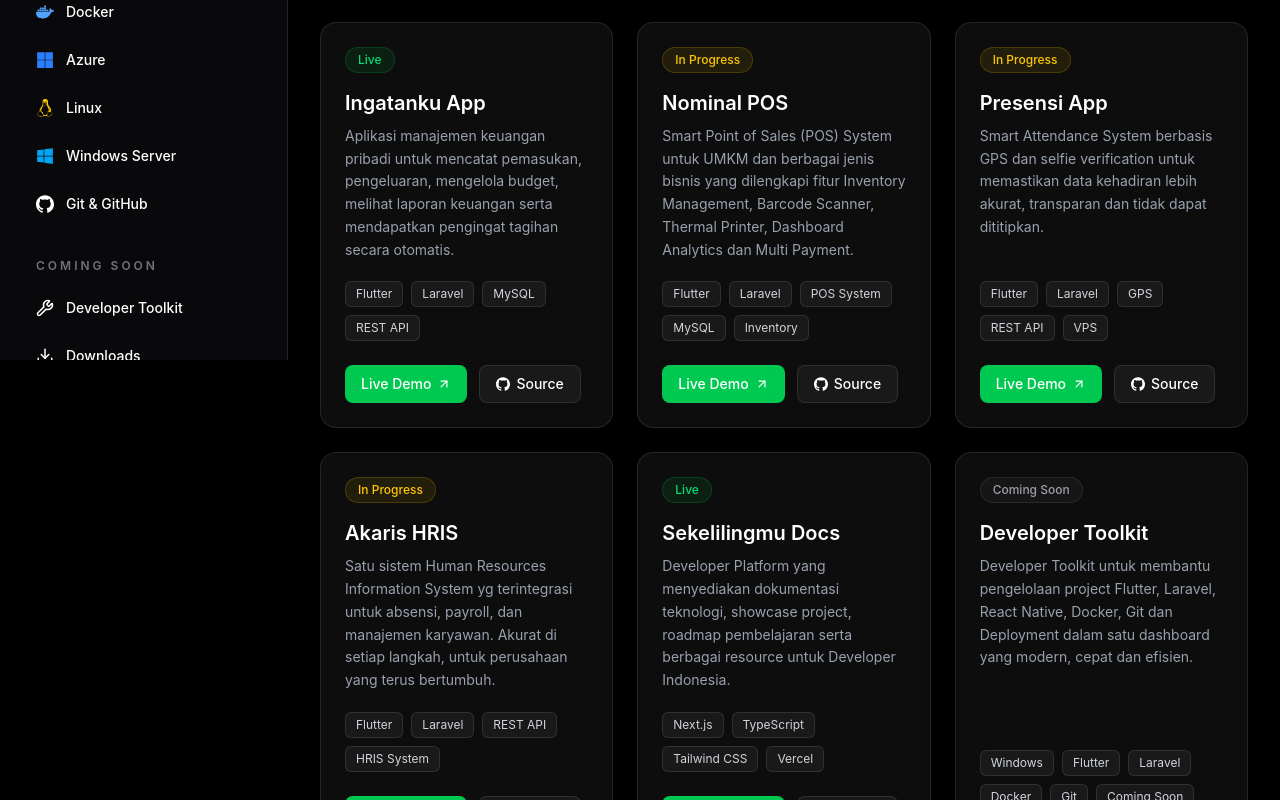
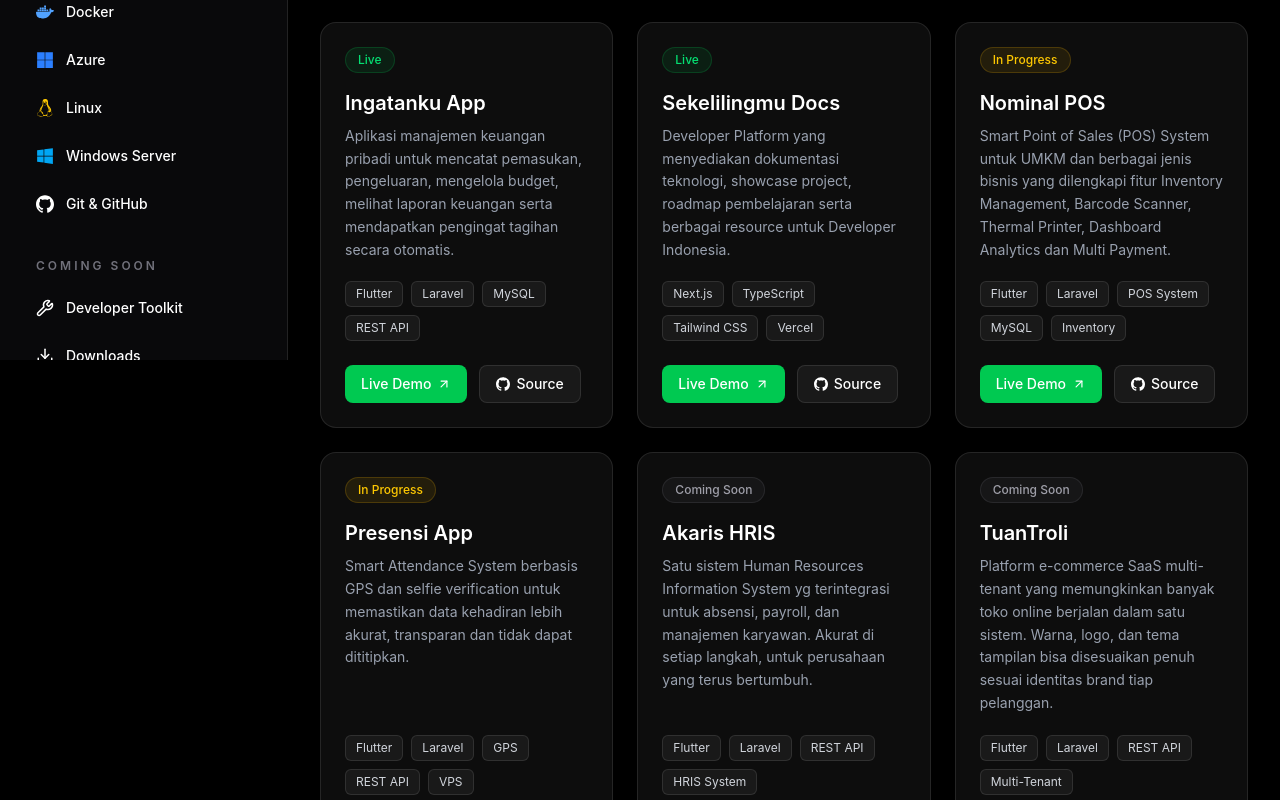
Before and after one commit to sekelilingmuofficial-create/sekelilingmu-docs, a Next.js app: page /projects in a window 1280 px wide. Shown: the part 440-1240 px from the top of the page. Built offline with nearby package versions, Linux system fonts and the light colour scheme.

Commit message:
Add files via upload

```diff
--- a/app/projects/page.tsx
+++ b/app/projects/page.tsx
@@ -32,6 +32,28 @@ const projects = [
 
     githubUrl:
       "https://github.com/sekelilingmuofficial-create",
+
+    status: "live" as const,
+  },
+
+  {
+    title: "Sekelilingmu Docs",
+
+    description:
+      "Developer Platform yang menyediakan dokumentasi teknologi, showcase project, roadmap pembelajaran serta berbagai resource untuk Developer Indonesia.",
+
+    tags: [
+      "Next.js",
+      "TypeScript",
+      "Tailwind CSS",
+      "Vercel",
+    ],
+
+    demoUrl:
+      "https://sekelilingmu-docs.vercel.app",
+
+    githubUrl:
+      "https://github.com/sekelilingmuofficial-create/sekelilingmu-docs",
 
     status: "live" as const,
   },
@@ -101,29 +123,29 @@ const projects = [
     githubUrl:
       "https://github.com/sekelilingmuofficial-create",
 
-    status: "in-progress" as const,
+    status: "planned" as const,
   },
 
-  {
-    title: "Sekelilingmu Docs",
+    {
+    title: "TuanTroli",
 
     description:
-      "Developer Platform yang menyediakan dokumentasi teknologi, showcase project, roadmap pembelajaran serta berbagai resource untuk Developer Indonesia.",
+      "Platform e-commerce SaaS multi-tenant yang memungkinkan banyak toko online berjalan dalam satu sistem. Warna, logo, dan tema tampilan bisa disesuaikan penuh sesuai identitas brand tiap pelanggan.",
 
     tags: [
-      "Next.js",
-      "TypeScript",
-      "Tailwind CSS",
-      "Vercel",
+      "Flutter",
+      "Laravel",
+      "REST API",
+      "Multi-Tenant",
     ],
 
     demoUrl:
-      "https://sekelilingmu-docs.vercel.app",
+      "https://tuantroli-web.vercel.app/",
 
     githubUrl:
       "https://github.com/sekelilingmuofficial-create/sekelilingmu-docs",
 
-    status: "live" as const,
+    status: "planned" as const,
   },
 
   {
```
